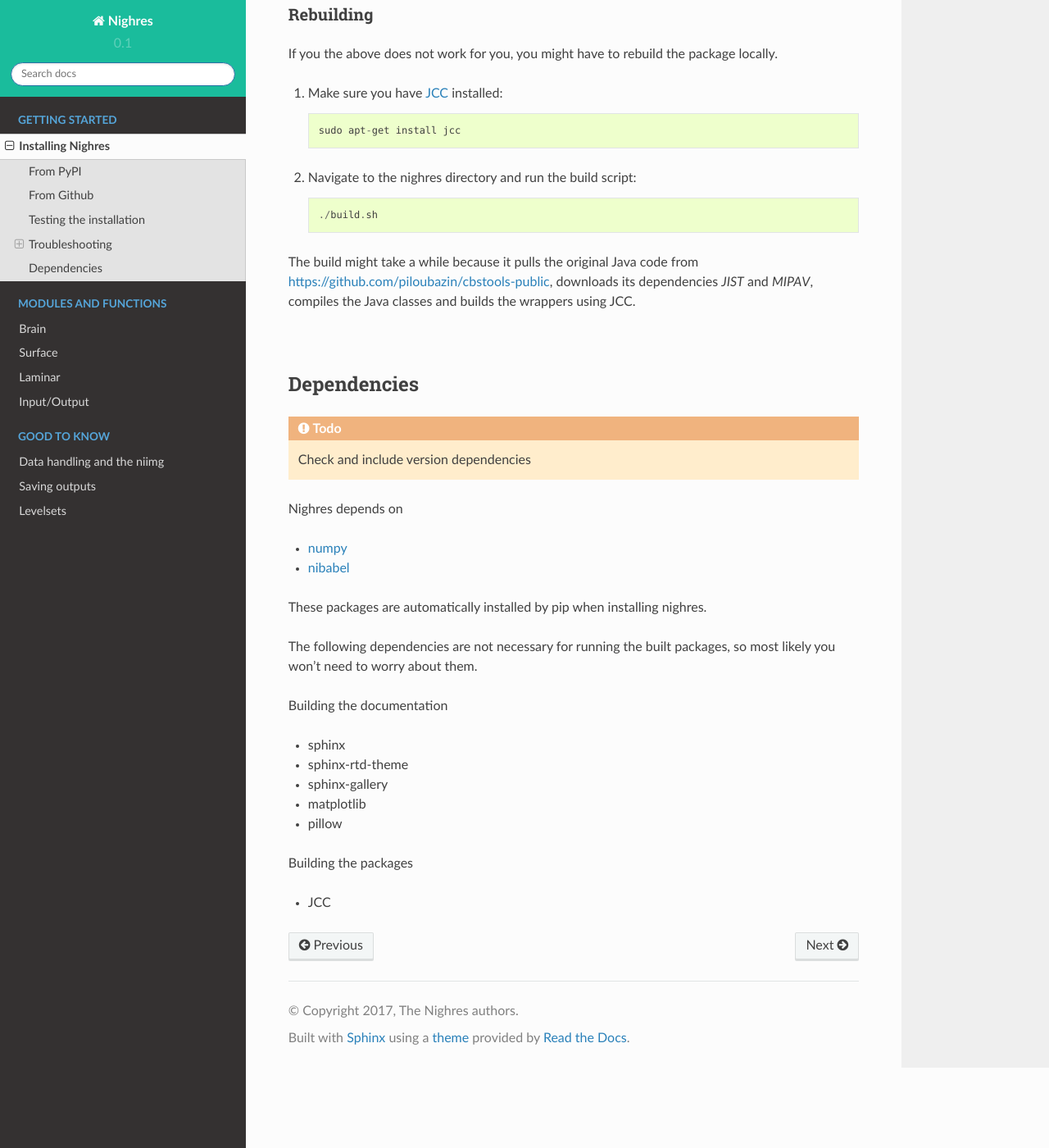
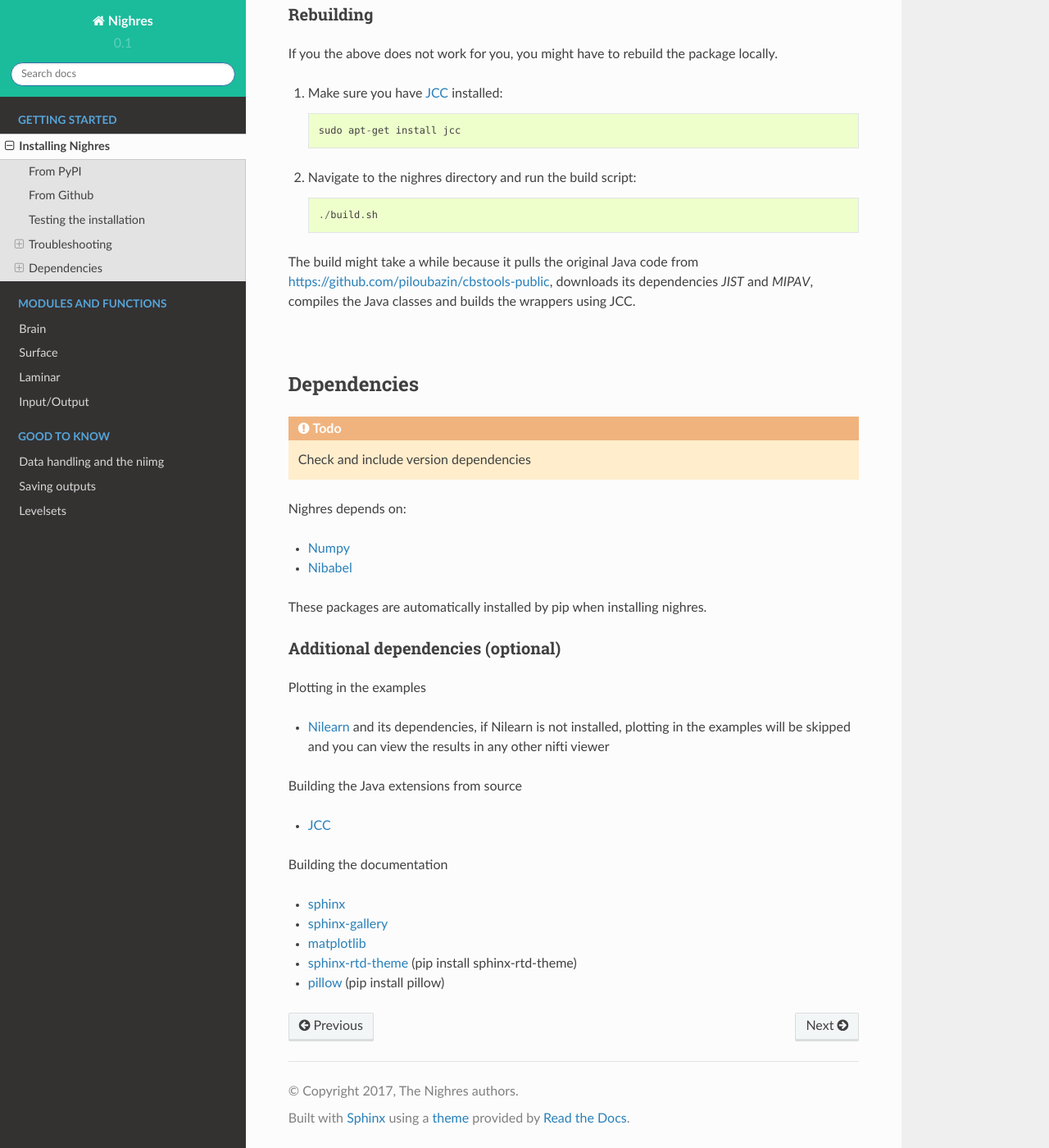
Before and after one commit to nighres/nighres, a Sphinx documentation site: the page built from doc/installation.rst, in a window 1280 px wide and 1400 px high, scrolled down 1603 px. Shown: the whole window at 82% size. Built offline with Sphinx 7.4.7 and the Read the Docs theme 2.0.0, drawn with Linux system fonts in a browser that asks for light colours; pages that are not in the unit, such as notebooks, are missing from menus.

Commit message:
add Nilearn as optional dependency for plotting examples

```diff
--- a/doc/installation.rst
+++ b/doc/installation.rst
@@ -81,23 +81,29 @@ Dependencies
 
 .. todo:: Check and include version dependencies
 
-Nighres depends on
+Nighres depends on:
 
-* `numpy <http://www.numpy.org/>`_
-* `nibabel <http://nipy.org/nibabel/>`_
+* `Numpy <http://www.numpy.org/>`_
+* `Nibabel <http://nipy.org/nibabel/>`_
 
 These packages are automatically installed by pip when installing nighres.
 
-The following dependencies are not necessary for running the built packages, so most likely you won't need to worry about them.
+
+Additional dependencies (optional)
+~~~~~~~~~~~~~~~~~~~~~~~~~~~~~~~~~~
+
+Plotting in the examples
+
+* `Nilearn <http://nilearn.github.io/>`_ and its dependencies, if Nilearn is not installed, plotting in the examples will be skipped and you can view the results in any other nifti viewer
+
+Building the Java extensions from source
+
+* `JCC <https://lucene.apache.org/pylucene/jcc/>`_
 
 Building the documentation
 
-* sphinx
-* sphinx-rtd-theme
-* sphinx-gallery
-* matplotlib
-* pillow
-
-Building the packages
-
-* JCC
+* `sphinx <http://www.sphinx-doc.org/en/stable/>`_
+* `sphinx-gallery <https://sphinx-gallery.github.io/>`_
+* `matplotlib <http://matplotlib.org/>`_
+* `sphinx-rtd-theme <http://docs.readthedocs.io/en/latest/theme.html>`_ (pip install sphinx-rtd-theme)
+* `pillow <https://python-pillow.org/>`_ (pip install pillow)
```
